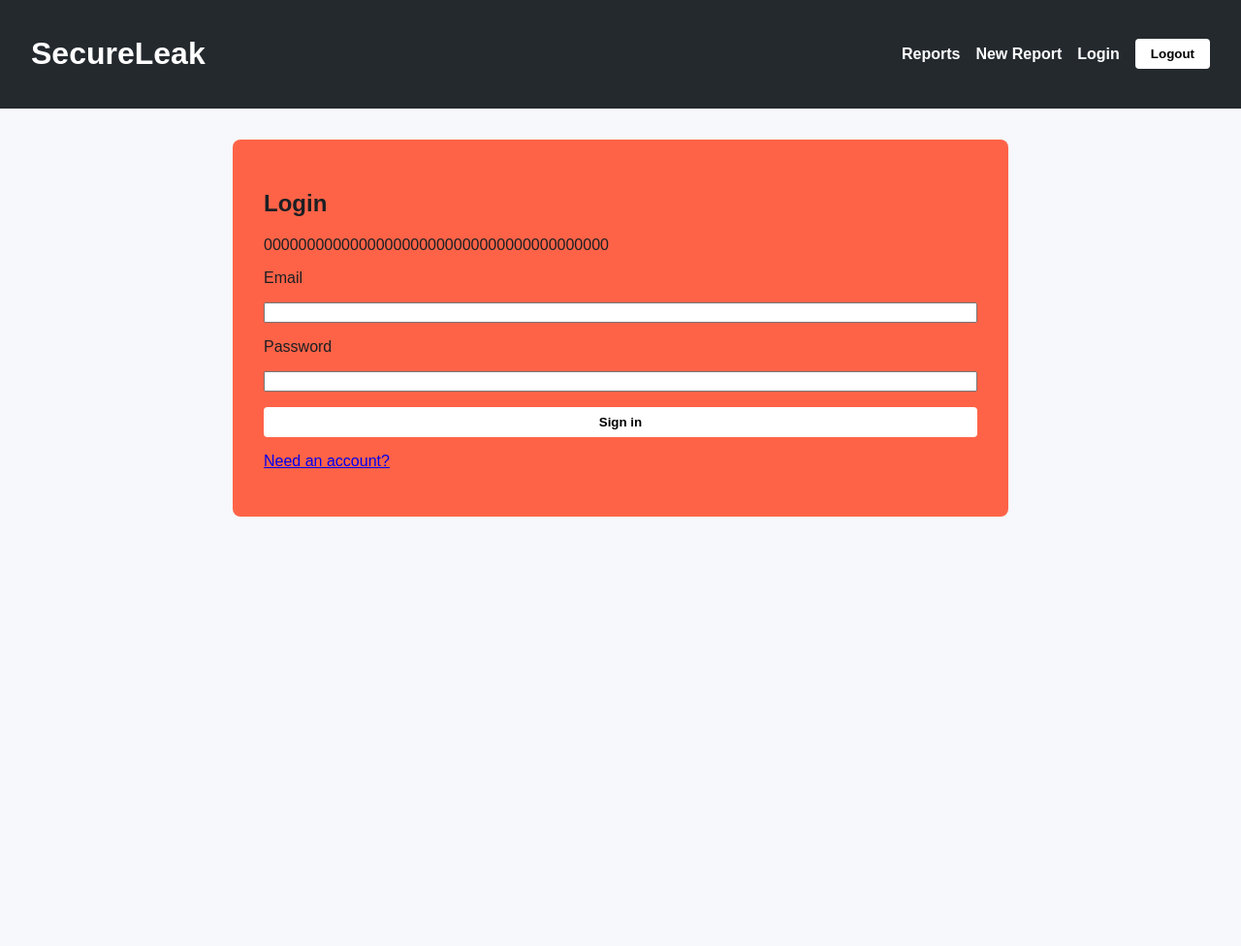
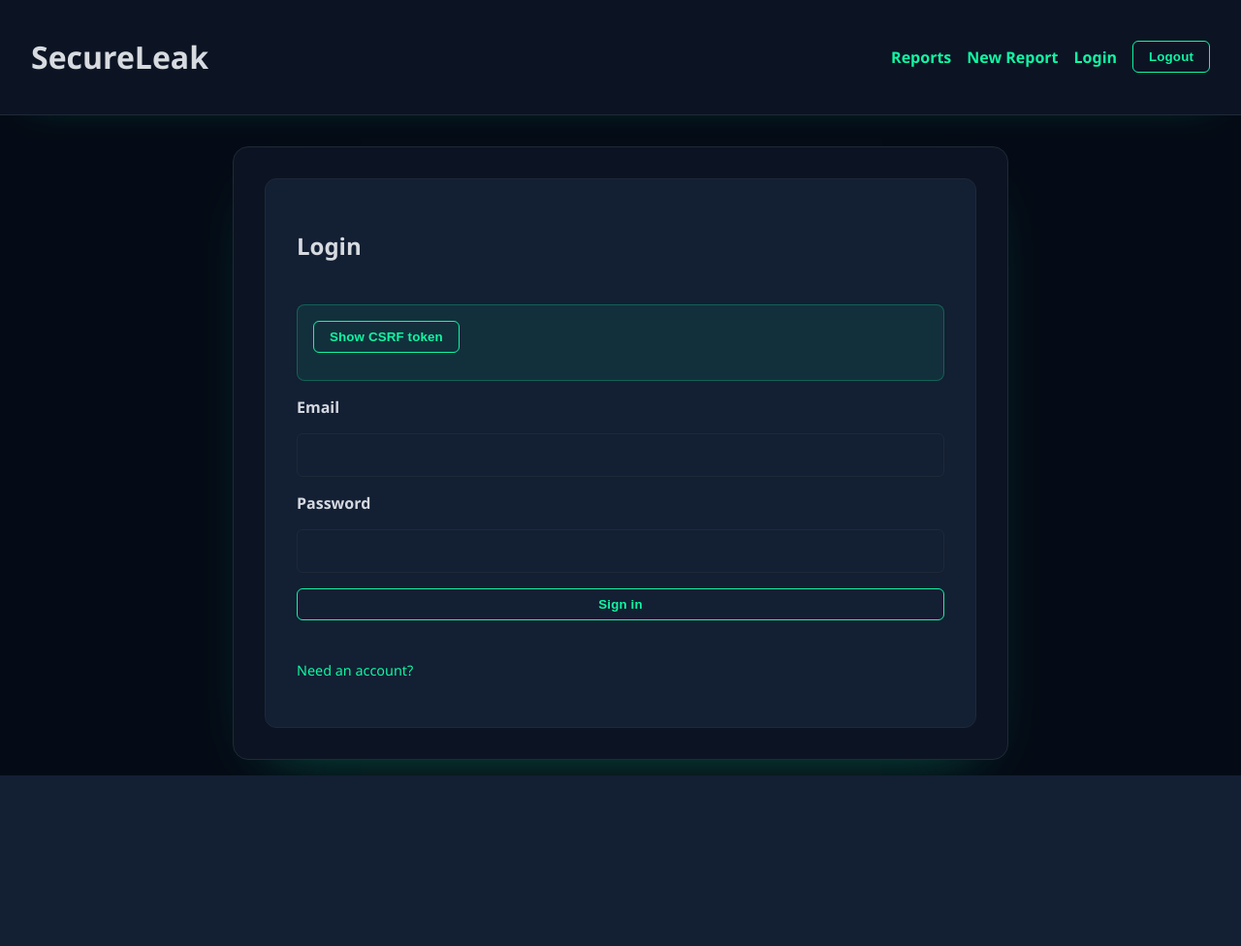
Before and after one commit to marcus-rk/SecureLeak, a Flask app: page /login in a window 1280 px wide. Shown: the whole page at 97% size. After the commit the page ends 800 px from the top, so only its background shows below. Run offline with Flask 3, Linux system fonts and the light colour scheme.

Commit message:
updated ui register and login

```diff
--- a/static/css/style.css
+++ b/static/css/style.css
@@ -1,71 +1,146 @@
+:root {
+    --color-background: #050b16;
+    --color-surface: #0c1424;
+    --color-surface-elevated: #131f33;
+    --color-border: #1f2937;
+    --color-text: #d7dbe0;
+    --color-text-muted: #d5d9e0;
+    --color-primary: #10f7a3;
+    --color-primary-strong: #0ed591;
+    --focus-ring: rgba(16, 247, 163, 0.4);
+    --font-body: "IBM Plex Sans", "Segoe UI", "Roboto", sans-serif;
+    --font-code: "Fira Code", "Source Code Pro", monospace;
+    --button-text-color: #04101d;
+}
+
 body {
-    font-family: Arial, sans-serif;
+    font-family: var(--font-body);
     margin: 0;
     padding: 0;
-    background-color: #f6f8fb;
-    color: #1b1f23;
-    height: 100dvh;
+    min-height: 100dvh;
+    background-color: var(--color-background);
+    color: var(--color-text);
 }
 
 main {
-    padding: 2rem;
     max-width: 800px;
     min-width: 300px;
-    margin: auto;
-    min-height: 100dvh;
+    margin: 2rem auto;
+    padding: 2rem;
+    background-color: var(--color-surface);
+    border: 1px solid var(--color-border);
+    border-radius: 16px;
+    box-sizing: border-box;
+    box-shadow: 0 24px 60px -40px rgba(16, 247, 163, 0.45);
 }
 
-/* ...... */
 button {
-    color: black;
-    background-color: white;
-    border: none;
+    display: inline-flex;
+    align-items: center;
+    justify-content: center;
+    padding: 0.5rem 1rem;
+    border-radius: 6px;
+    border: 1px solid var(--color-primary);
+    font-weight: 600;
+    letter-spacing: 0.01em;
+    color: var(--color-primary);
+    background-color: transparent;
     cursor: pointer;
-    padding: 0.5rem 1rem;
-    border-radius: 4px;
-    font-weight: bold;
+    transition: transform 0.15s ease, filter 0.15s ease, background-color 0.15s ease;
 }
 
-/* Header styles */
+button:hover {
+    filter: brightness(1.05);
+    transform: translateY(-1px);
+    background-color: rgba(16, 247, 163, 0.1);
+}
+
+label {
+    font-weight: 600;
+    color: var(--color-text-muted);
+}
+
+input,
+select,
+textarea {
+    padding: 0.6rem 0.75rem;
+    border: 1px solid var(--color-border);
+    border-radius: 6px;
+    width: 100%;
+    box-sizing: border-box;
+    background-color: var(--color-surface-elevated);
+    color: var(--color-text);
+    font-size: 1rem;
+    line-height: 1.5;
+}
+
+input:focus,
+select:focus,
+textarea:focus {
+    outline: 2px solid var(--focus-ring);
+    outline-offset: 2px;
+}
+
+select {
+    appearance: none;
+}
+
+select option {
+    background-color: var(--color-surface-elevated);
+    color: var(--color-text);
+    font-size: 1rem;
+}
+
 header {
     display: flex;
     justify-content: space-between;
     align-items: center;
-    background-color: #24292e;
-    color: white;
     padding: 1rem 2rem;
-    cursor: default;
+    background-color: var(--color-surface);
+    border-bottom: 1px solid var(--color-border);
+    box-shadow: 0 12px 40px -32px rgba(16, 247, 163, 0.35);
+    box-sizing: border-box;
 }
 
 header nav {
     display: flex;
+    gap: 1rem;
     align-items: center;
-    gap: 1rem;
 }
 
 header nav a,
-header nav {
+header nav button {
+    color: var(--color-primary);
     text-decoration: none;
-    font-weight: bold;
-    cursor: pointer;
-} header nav a:hover, header nav button:hover {
+    font-weight: 600;
+}
+
+header nav a:hover,
+header nav button:hover {
     text-decoration: underline;
 }
-header nav a { color: white;}
 
-/* Footer styles
-...
-*/
+section.auth-form p a {
+    color: var(--color-primary);
+    text-decoration: none;
+    font-weight: 200;
+    font-size: 0.9rem;
+}
+
+section.auth-form p a:hover {
+    text-decoration: underline;
+}
 
 section.auth-form {
     box-sizing: border-box;
     display: flex;
     flex-direction: column;
+    gap: 1.5rem;
     width: 100%;
-    background-color: tomato;
     padding: 2rem;
-    border-radius: 8px;
-    overflow-wrap: break-word;
+    border-radius: 12px;
+    background-color: var(--color-surface-elevated);
+    border: 1px solid var(--color-border);
 }
 
 section.auth-form form {
@@ -74,3 +149,26 @@ section.auth-form form {
     gap: 1rem;
     width: 100%;
 }
+
+.csrf-toggle {
+    padding: 1rem;
+    border-radius: 8px;
+    background-color: rgba(16, 247, 163, 0.08);
+    border: 1px solid rgba(16, 247, 163, 0.25);
+}
+
+.csrf-toggle button {
+    margin-bottom: 0.75rem;
+}
+
+.csrf-toggle code {
+    display: block;
+    font-family: var(--font-code);
+    font-size: 0.85rem;
+    color: var(--color-text-muted);
+    word-break: break-all;
+}
+
+.csrf-toggle code[hidden] {
+    display: none !important;
+}
--- a/templates/login.html
+++ b/templates/login.html
@@ -1,10 +1,15 @@
 {% extends "layout.html" %}
 
 {% block content %}
+{% set token = csrf_token() %}
 <section class="auth-form">
     <h2>Login</h2>
     <form method="post">
-        {{ csrf_token() }}
+        <input type="hidden" name="csrf_token" value="{{ token }}">
+        <div class="csrf-toggle" data-token-container>
+            <button type="button" data-token-toggle>Show CSRF token</button>
+            <code data-token-value hidden>csrf token: {{ token }}</code>
+        </div>
         <label for="email">Email</label>
         <input id="email" name="email" type="email" required>
 
--- a/templates/register.html
+++ b/templates/register.html
@@ -8,7 +8,7 @@
         <input type="hidden" name="csrf_token" value="{{ token }}">
         <div class="csrf-toggle" data-token-container>
             <button type="button" data-token-toggle>Show CSRF token</button>
-            <code data-token-value hidden>csrf token: {{ token }}</code>
+            <code data-token-value hidden>{{ token }}</code>
         </div>
         <label for="email">Email</label>
         <input id="email" name="email" type="email" required>
```
